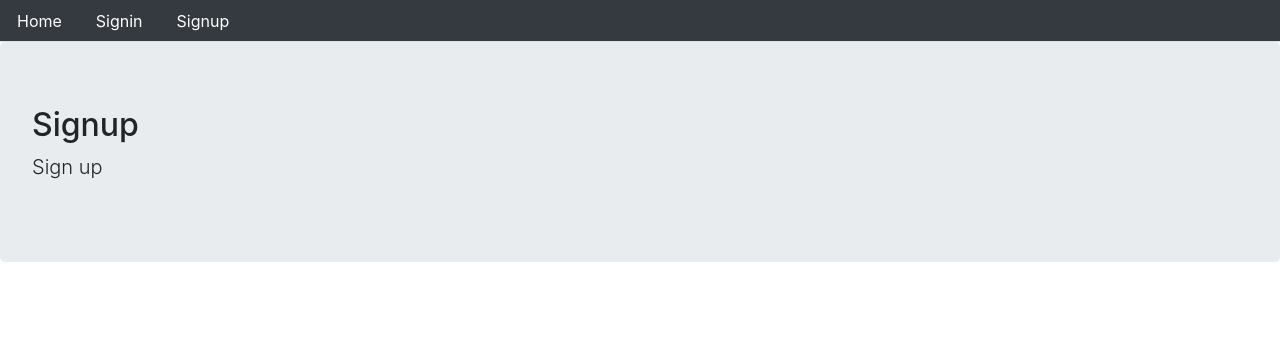
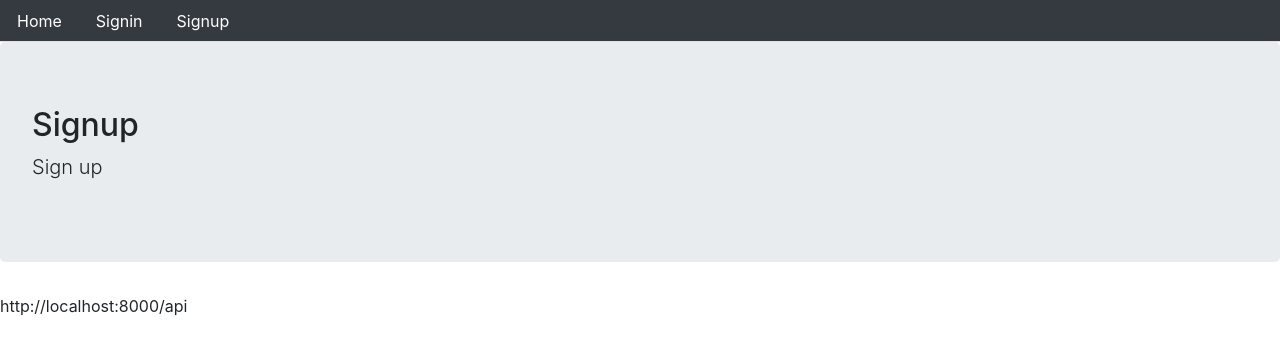
Before and after one commit to mhaji007/Emporium-Client, a React (Create React App) app: page /Signup in a window 1280 px wide. Shown: the top 354 px of the page. Built offline with nearby package versions, Linux system fonts and the light colour scheme.

Commit message:
Add .env and config files

```diff
--- /dev/null
+++ b/src/config.js
@@ -0,0 +1,2 @@
+// config for eause of use of env variables
+export const API = process.env.REACT_APP_API_URL
--- a/src/core/Layout.js
+++ b/src/core/Layout.js
@@ -14,8 +14,8 @@ const Layout = ({
         <h2>{title}</h2>
         <p className="lead">{description}</p>
       </div>
+      <div className={className}>{children}</div>
 
-      <div className={className}>{children}</div>
     </div>
   );
 };
--- a/src/user/Signup.js
+++ b/src/user/Signup.js
@@ -1,8 +1,11 @@
 import React from "react";
 import Layout from '../core/Layout';
+import {API} from "../config";
 
 const Signup = () => {
-  return <Layout title="Signup" description="Sign up"></Layout>;
+  return <Layout title="Signup" description="Sign up">
+    {API}
+  </Layout>;
 };
 
 export default Signup;
```
Also changed, not shown: 1 other file (tests, documents, lock files or other folders).
